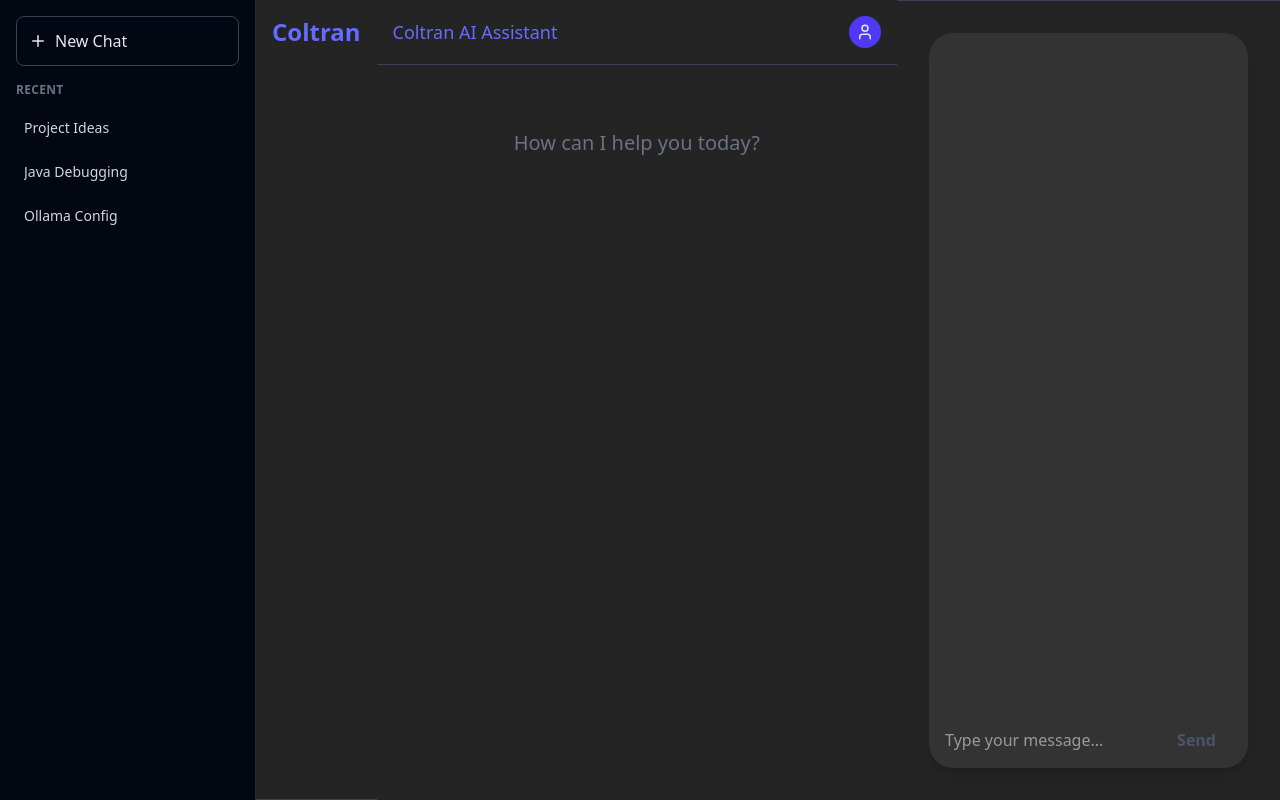
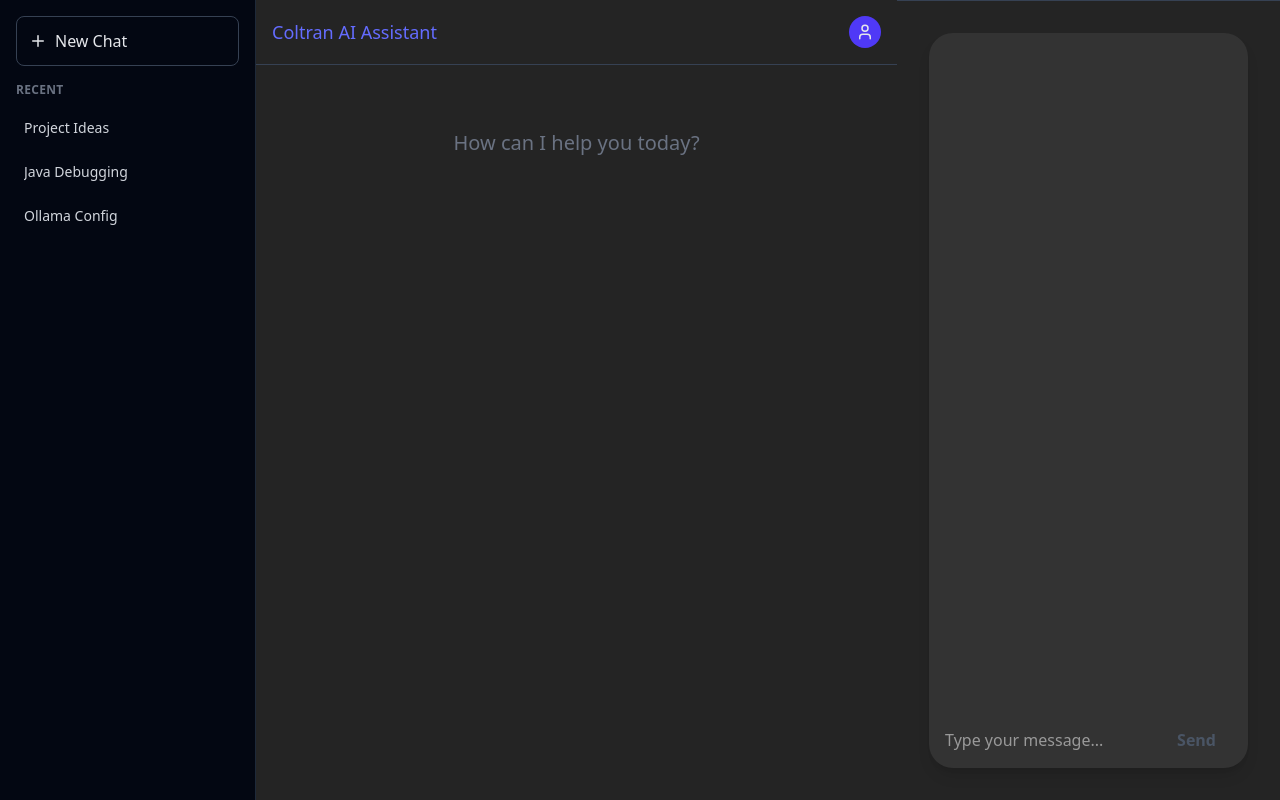
Before and after one commit to rbverissimo/java-spring-ai-desktop, a React app in the folder src/frontend/: page / in a window 1280 px wide. Built offline with nearby package versions, Linux system fonts and the light colour scheme; the HTML template or start-up script is replaced by a standard one.

Commit message:
chore: removes old header

```diff
--- a/src/frontend/src/App.jsx
+++ b/src/frontend/src/App.jsx
@@ -53,10 +53,6 @@
     <div className="flex h-screen bg-[#242424] text-gray-200">
 
       <ChatSidebar />
-
-      <header className="p-4 border-b border-gray-700 text-center">
-        <h1 className="m-0 text-2xl font-bold text-[#646cff]">Coltran</h1>
-      </header>
 
       <main className="flex-1 flex flex-col relative">
 
```
